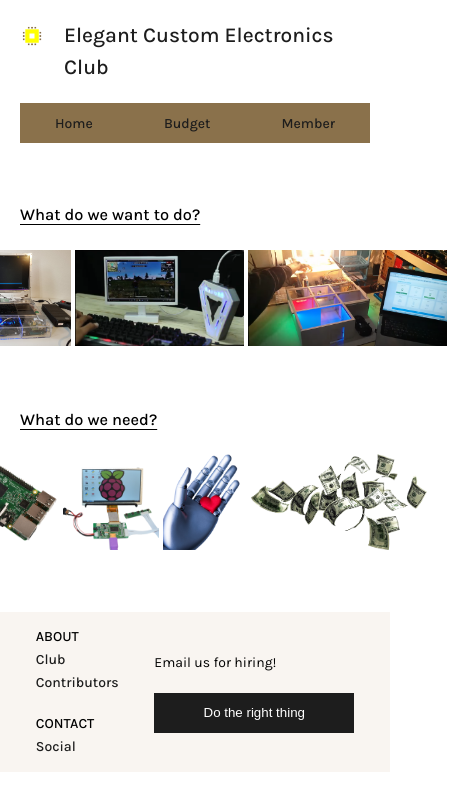
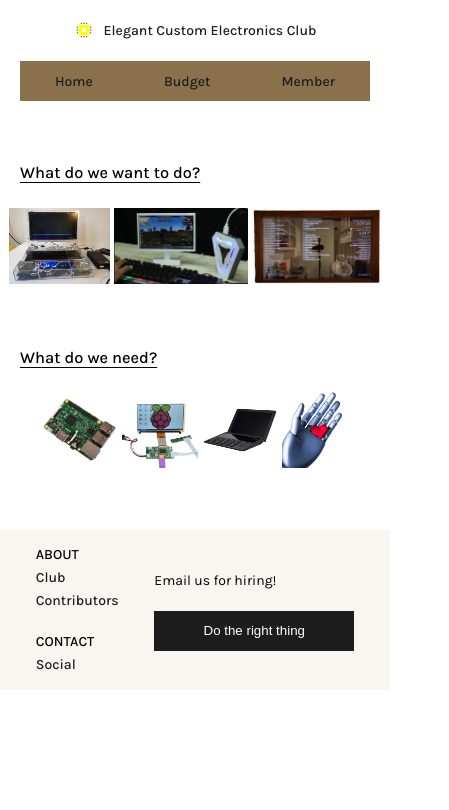
Before and after one commit to 1234tgk/rich-neighborhoods-0420, a React (Create React App) app in the folder client/: page /club in a window 390 px wide. Shown: the top 810 px of the page, 449 px wide, since content can reach past the window. Built offline with nearby package versions, Linux system fonts and the light colour scheme.

Commit message:
add contributors component

```diff
--- a/client/src/app.jsx
+++ b/client/src/app.jsx
@@ -9,6 +9,8 @@ import Footer from './components/footer/footer';
 import memberData from '../src/data/member';
 import budgetData from '../src/data/budget';
 import Club from './components/club/club';
+import Contributors from './components/contributors/contributors';
+import Contact from './components/contact/contact';
 
 const App = () => {
   return (
@@ -21,6 +23,8 @@ const App = () => {
             <Route path="/budget"><Budget budgetData={budgetData} /></Route>
             <Route path="/members"><Members memberData={memberData} /></Route>
             <Route path="/club"><Club /></Route>
+            <Route path="/contributors"><Contributors /></Route>
+            <Route path="/contact"><Contact /></Route>
           </Switch>
           <Footer />
         </BrowserRouter>
--- a/client/src/components/club/club.jsx
+++ b/client/src/components/club/club.jsx
@@ -9,7 +9,7 @@ const Club = () => {
         <section className={styles.images}>
           <img src={process.env.PUBLIC_URL + './images/custom_laptop1.jpg'} alt=""></img>
           <img src={process.env.PUBLIC_URL + './images/custom_laptop2.PNG'} alt=""></img>
-          <img src={process.env.PUBLIC_URL + './images/smart_home.png'} alt=""></img>
+          <img src={process.env.PUBLIC_URL + './images/smart_mirror2.png'} alt=""></img>
         </section>
       </section>
 
@@ -18,8 +18,8 @@ const Club = () => {
         <div className={styles.images}>
           <img src={process.env.PUBLIC_URL + './images/raspberry_pi1.png'} alt=""></img>
           <img src={process.env.PUBLIC_URL + './images/raspberry_pi2.png'} alt=""></img>
+          <img src={process.env.PUBLIC_URL + './images/raspberry_pi_top.png'} alt=""></img>
           <img src={process.env.PUBLIC_URL + './images/care_and_love.png'} alt=""></img>
-          <img src={process.env.PUBLIC_URL + './images/money.png'} alt=""></img>
         </div>
       </section>
     </div>
--- a/client/src/components/club/club.module.css
+++ b/client/src/components/club/club.module.css
@@ -26,13 +26,20 @@
 }
 
 img {
-  height: 200px;
+  max-height: 200px;
   padding: 4px;
 }
 
 @media screen and (max-width: 768px) {
   img {
-    height: 100px;
+    max-height: 120px;
     padding: 2px;
   }
 }
+
+@media screen and (max-width: 400px) {
+  img {
+    max-height: 80px;
+    padding: 2px;
+  }
+}
--- /dev/null
+++ b/client/src/components/contact/contact.jsx
@@ -0,0 +1,11 @@
+import React from 'react';
+
+const contact = () => {
+  return (
+    <div>
+
+    </div>
+  );
+};
+
+export default contact;
--- /dev/null
+++ b/client/src/components/contributors/contributors.jsx
@@ -0,0 +1,39 @@
+import React from 'react';
+import styles from './contributors.module.css';
+
+const Contributors = () => {
+  return (
+    <div className={styles.contributors}>
+      <section className={styles.introduction}>
+        <h3 className={styles.title}>Contributors</h3>
+        <ul className={styles.content}>
+          <section className={styles.name}>
+            <li>Jean Kang</li>
+            <li>Front-end</li>
+          </section>
+          <section className={styles.name}>
+            <li>Billy Bao</li>
+            <li>Back-end</li>
+          </section>
+          <section className={styles.name}>
+            <li>Gary Kim</li>
+            <li>Back-end</li>
+          </section>
+          <section className={styles.name}>
+            <li>Kwonmin Bok</li>
+            <li>Back-end</li>
+          </section>
+        </ul>
+      </section>
+
+      <section className={styles.stack}>
+        <h3 className={styles.title}>Stack</h3>
+        <ul className={styles.content}>
+          <li>React (Router, Styled Components), Linode, Heroku</li>
+        </ul>
+      </section>
+    </div>
+  );
+};
+
+export default Contributors;
--- /dev/null
+++ b/client/src/components/contributors/contributors.module.css
@@ -0,0 +1,33 @@
+.contributors {
+  width: 100%;
+  margin: auto;
+}
+
+.content {
+  display: flex;
+  flex-direction: column;
+}
+
+.name {
+  display: flex;
+  width: 300px;
+  flex-direction: row;
+  justify-content: space-between;
+}
+
+.introduction,
+.stack,
+.source {
+  padding-bottom: 20px;
+}
+
+.title {
+  font-weight: 450;
+  text-decoration: underline;
+  text-underline-position: under;
+  padding: 20px;
+}
+
+.content {
+  text-indent: 30px;
+}
--- a/client/src/components/footer/footer.jsx
+++ b/client/src/components/footer/footer.jsx
@@ -9,11 +9,11 @@ const Footer = () => {
         <ul className={styles.menu}>
           <li>ABOUT</li>
           <Link to="/club"><li className={styles.list}>Club</li></Link>
-          <Link to="/"><li className={styles.list}>Contributors</li></Link>
+          <Link to="/contributors"><li className={styles.list}>Contributors</li></Link>
         </ul>
         <ul className={styles.menu}>
           <li>CONTACT</li>
-          <Link to="/"><li className={styles.list}>Social</li></Link>
+          <Link to="/contact"><li className={styles.list}>Social</li></Link>
         </ul>
       </div>
       <div className={styles.right}>
--- a/client/src/components/header/header.module.css
+++ b/client/src/components/header/header.module.css
@@ -45,3 +45,15 @@
   text-decoration-thickness: 1.8px;
   text-underline-offset: 4px;
 }
+
+@media screen and (max-width: 400px) {
+  .logo {
+    height: 20px;
+    margin-top: 0px;
+    margin-right: 10px;
+  }
+
+  .name {
+    font-size: 14px;
+  }
+}
```
Also changed, not shown: client/src/components/contact/contact.module.css (added).
